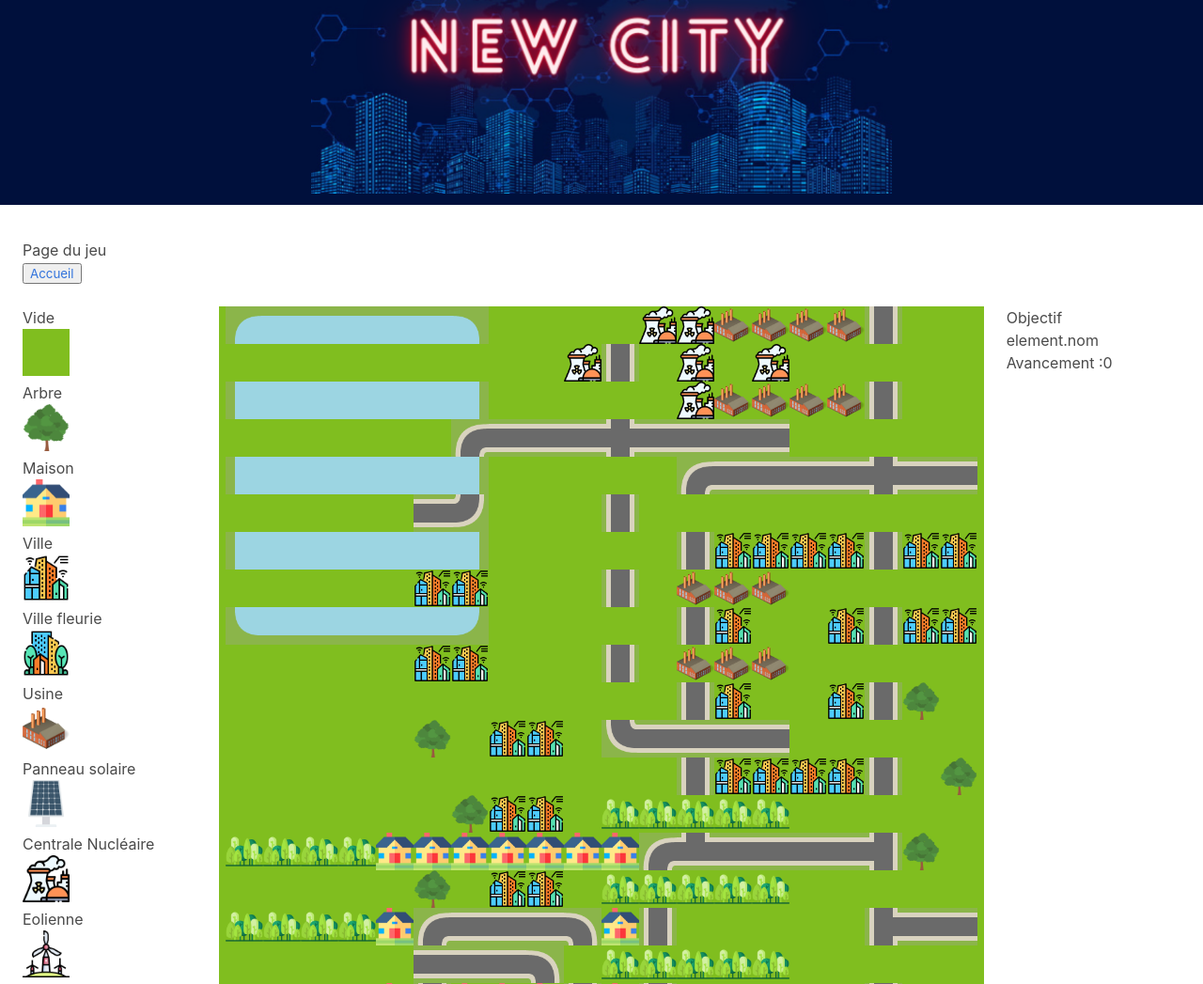
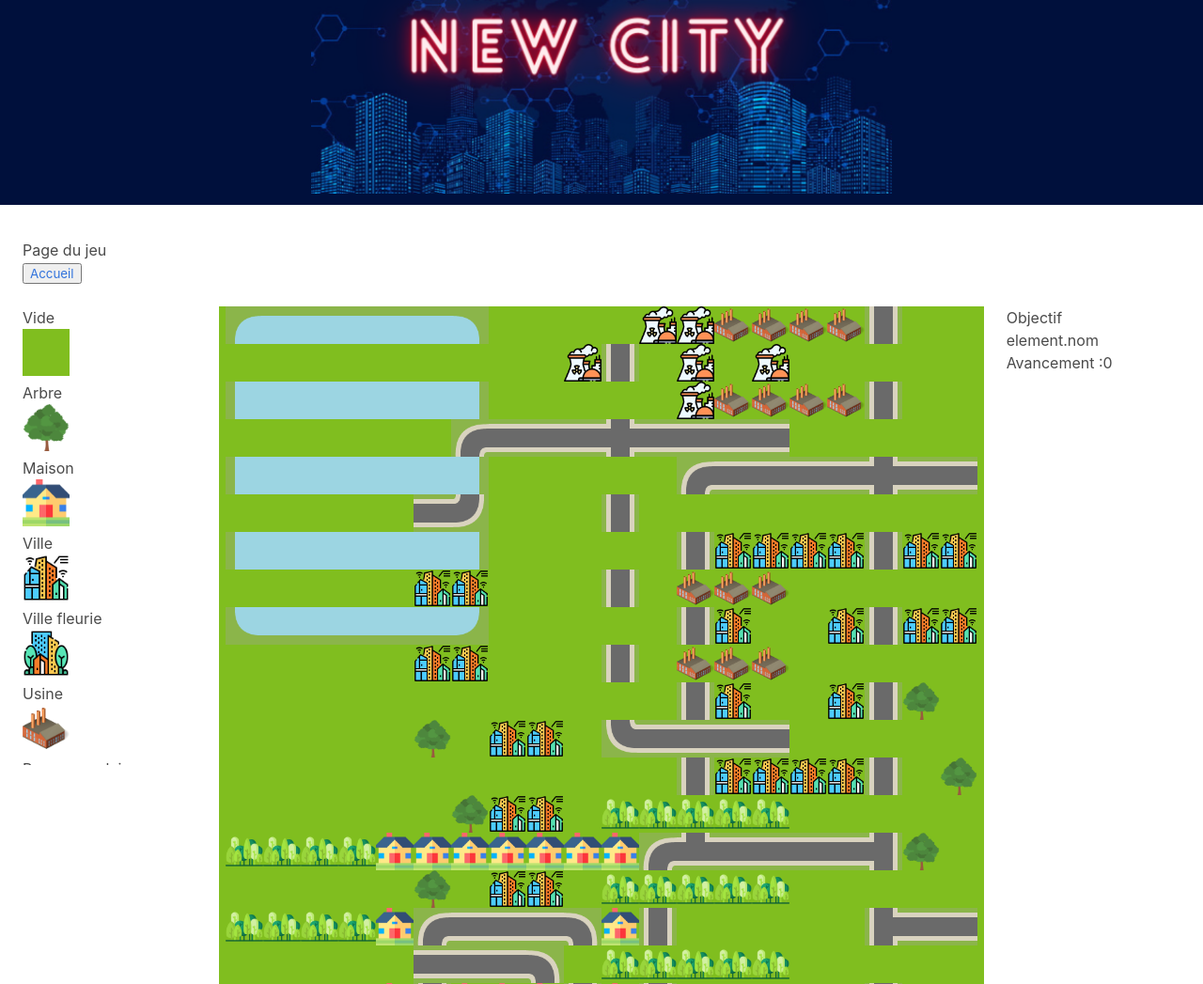
Before and after one commit to Gun1dex/NewCity, a PHP site: page /index.php?page=jeu in a window 1280 px wide. Shown: the top 1047 px of the page at 94% size. Run offline with PHP 8.4, Linux system fonts and the light colour scheme; some libraries are stand-ins or nearby versions.

Commit message:
MenuScroll

```diff
--- a/src/vue/jeu.php
+++ b/src/vue/jeu.php
@@ -10,7 +10,7 @@
     </div>
 </div>
 <div class="columns mobile">
-    <div class="column is-2">
+    <div class="column is-2" id="scrollMenu">
         <div id="affichage_menu">
         </div>
     </div>
--- a/web/css/style.css
+++ b/web/css/style.css
@@ -21,3 +21,8 @@
   background-size: cover;
   max-height: 450px;
 }
+
+#scrollMenu{
+    height: 500px;
+    overflow: auto;
+}
```
